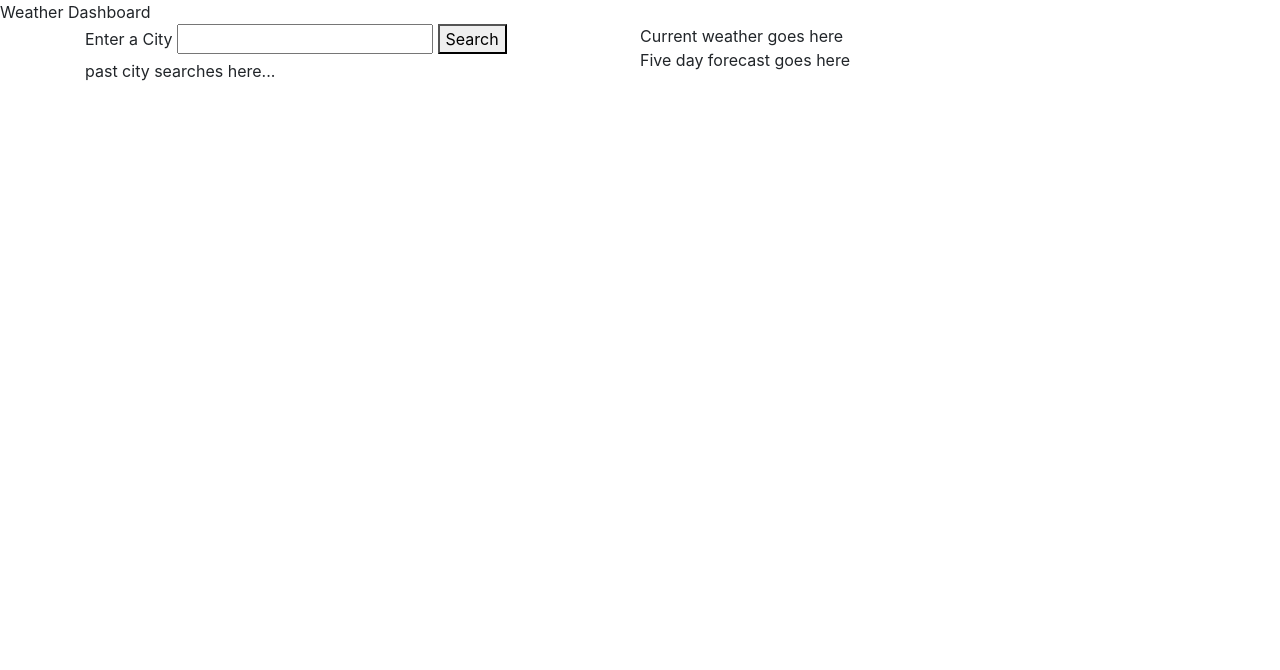
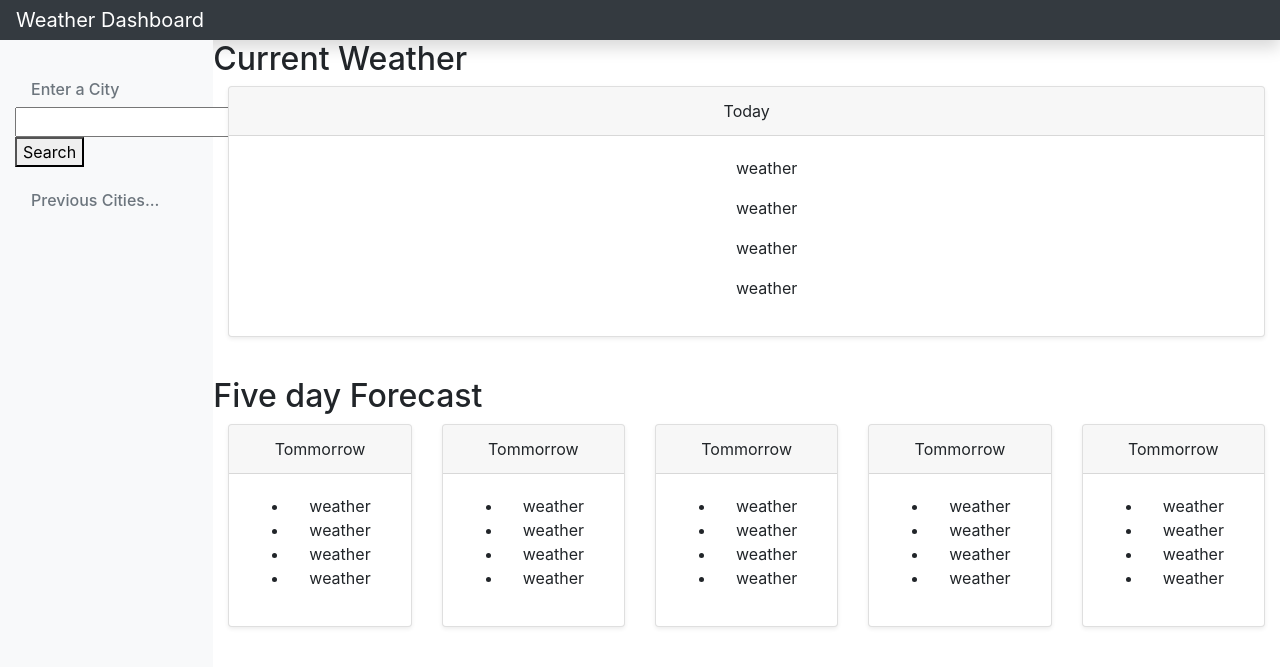
Before and after one commit to hansonjw/ucb-weatherdashboard, a plain HTML site: page index.html in a window 1280 px wide. Drawn offline with nearby package versions, Linux system fonts and the light colour scheme.

Commit message:
Add initial CSS styling and page setup

```diff
--- a/assets/js/script.js
+++ b/assets/js/script.js
@@ -1,10 +1,15 @@
-var cityEl = document.querySelector("#city-to-search");
-var cityFormEl = document.querySelector("#city-form");
+// DOM elements...
+var cityEl = document.querySelector("#city-to-search"); //
+
 var currentEl = document.querySelector("#current-weather");
 var fiveDayEl = document.querySelector("#five-day");
+var prevCitiesEl = document.querySelector("#prev-cities");  //
 
 // An object to store current queried city info
 var currentCityInfo = {};
+
+// An object to store previous queried city info
+var previousCityInfo = {};
 
 // main data parsing function for the Weather day
 function parseWeatherData(weatherData, dataSource){
@@ -103,6 +108,11 @@ function getUvData(lat, lon){
             response.json().then(function(data) {
                 parseWeatherData(data, "uv");
                 console.log(currentCityInfo);
+
+                //
+                // This is where you want to put the function call to "displayWeather()"
+                //
+
             });
         }
         else {
@@ -136,12 +146,16 @@ function getFiveDayData(city){
 }
 
 
-function displayWeather(){
+function displayCurrentWeather(){
     // umm code...
     var weatherToPost = document.createElement('div');
     //weatherToPost.textContent = ;
 
     currentEl.appendChild(weatherToPost);
+}
+
+function displayFiveDayForecast(){
+    // umm code...
 }
 
 
--- a/index.html
+++ b/index.html
@@ -3,36 +3,126 @@
 <head>
     <meta charset="UTF-8">
     <meta name="viewport" content="width=device-width, initial-scale=1.0">
-    <title>Document</title>
-    <link rel="stylesheet" href="./assets/css/style.css" />
+    <title>Weather Dashboard</title>
     <link
       rel="stylesheet"
       href="https://stackpath.bootstrapcdn.com/bootstrap/4.3.1/css/bootstrap.min.css"/>
+    <link rel="stylesheet" href="./assets/css/style.css" />
+
 </head>
 
 <body>
 
-    <header>Weather Dashboard</header>
+    <nav class="navbar navbar-dark stikcy-top bg-dark flex-md-nowrap p-0 shadow">
+        <a class="navbar-brand col-md-3 col-lg-2 mr-0 px-3" href="#">Weather Dashboard</a>
+    </nav>
 
-    <div class="container">
+    <div class="container-fluid">
 
         <div class="row">
-            <div class="col" id="cities">
-                <form id="city-form">
-                    <label>Enter a City</label>
-                    <input type="text" id="city-to-search">
-                    <button type="submit">Search</button>
-                </form>
-                <div>
-                    past city searches here...
+
+            <nav class="col-md-3 col-lg-2 d-md-block bg-light sidbar collapse" id="sidebarMenu">
+                <div class="sidebar-skity pt-3">
+                    <div>
+                        <h6 class="sidebar-heading d-flex justify-content between align-items-center px-3 mt-4 mb-a text-muted">
+                            Enter a City
+                        </h6>
+                        <input type="text" id="city-to-search">
+                        <button type="submit">Search</button>
+                    </div>
+                    <div>
+                        <h6 class="sidebar-heading d-flex justify-content between align-items-center px-3 mt-4 mb-a text-muted">
+                            Previous Cities...
+                        </h6>
+                        <ul class="nav felx-column mb-2" id="prev-cities"></ul>
+                    </div>
                 </div>
-            </div>
+            </nav>
+
             <div class="col">
-                <div class="row" id="current-weather">Current weather goes here
+                <div class="row">
+                    <h2>Current Weather</h2>
+                </div>
+                <div class="card-deck mb-3 text-center" id="five-day">
+                    <!-- Current Weather -->
+                    <div class="card mb-4 shadow-sm">
+                        <div class="card-header">Today</div>
+                        <div class="card-body">
+                            <ul>
+                                <p>weather</p>
+                                <p>weather</p>
+                                <p>weather</p>
+                                <p>weather</p>
+                            </ul>
+                        </div>
+                    </div>
                     <!-- Current Weather -->
                 </div>
-                <div class="row" id="five-day">Five day forecast goes here
+
+                <div class="row">
+                    <h2>Five day Forecast</h2>
+                </div>
+
+                <div class="card-deck mb-3 text-center" id="five-day">
+
                     <!-- 5 day forecast -->
+                    <div class="card mb-4 shadow-sm">
+                        <div class="card-header">Tommorrow</div>
+                        <div class="card-body">
+                            <ul>
+                                <li>weather</li>
+                                <li>weather</li>
+                                <li>weather</li>
+                                <li>weather</li>
+                            </ul>
+                        </div>
+                    </div>
+                    <div class="card mb-4 shadow-sm">
+                        <div class="card-header">Tommorrow</div>
+                        <div class="card-body">
+                            <ul>
+                                <li>weather</li>
+                                <li>weather</li>
+                                <li>weather</li>
+                                <li>weather</li>
+                            </ul>
+                        </div>
+                    </div>
+                    <div class="card mb-4 shadow-sm">
+                        <div class="card-header">Tommorrow</div>
+                        <div class="card-body">
+                            <ul>
+                                <li>weather</li>
+                                <li>weather</li>
+                                <li>weather</li>
+                                <li>weather</li>
+                            </ul>
+                        </div>
+                    </div>
+                    <div class="card mb-4 shadow-sm">
+                        <div class="card-header">Tommorrow</div>
+                        <div class="card-body">
+                            <ul>
+                                <li>weather</li>
+                                <li>weather</li>
+                                <li>weather</li>
+                                <li>weather</li>
+                            </ul>
+                        </div>
+                    </div>
+                    <div class="card mb-4 shadow-sm">
+                        <div class="card-header">Tommorrow</div>
+                        <div class="card-body">
+                            <ul>
+                                <li>weather</li>
+                                <li>weather</li>
+                                <li>weather</li>
+                                <li>weather</li>
+                            </ul>
+                        </div>
+                    </div>
+
+
                 </div>
             </div>
         </div>
@@ -42,5 +132,8 @@
     <script src="https://code.jquery.com/jquery-3.4.1.min.js"></script>
     <script src="https://cdnjs.cloudflare.com/ajax/libs/moment.js/2.24.0/moment.min.js"></script>
     <script src="./assets/js/script.js"></script>
+    <script src="https://code.jquery.com/jquery-3.3.1.slim.min.js" integrity="sha384-q8i/X+965DzO0rT7abK41JStQIAqVgRVzpbzo5smXKp4YfRvH+8abtTE1Pi6jizo" crossorigin="anonymous"></script>
+    <script src="https://cdnjs.cloudflare.com/ajax/libs/popper.js/1.14.7/umd/popper.min.js" integrity="sha384-UO2eT0CpHqdSJQ6hJty5KVphtPhzWj9WO1clHTMGa3JDZwrnQq4sF86dIHNDz0W1" crossorigin="anonymous"></script>
+    <script src="https://stackpath.bootstrapcdn.com/bootstrap/4.3.1/js/bootstrap.min.js" integrity="sha384-JjSmVgyd0p3pXB1rRibZUAYoIIy6OrQ6VrjIEaFf/nJGzIxFDsf4x0xIM+B07jRM" crossorigin="anonymous"></script>
 </body>
 </html>
```
